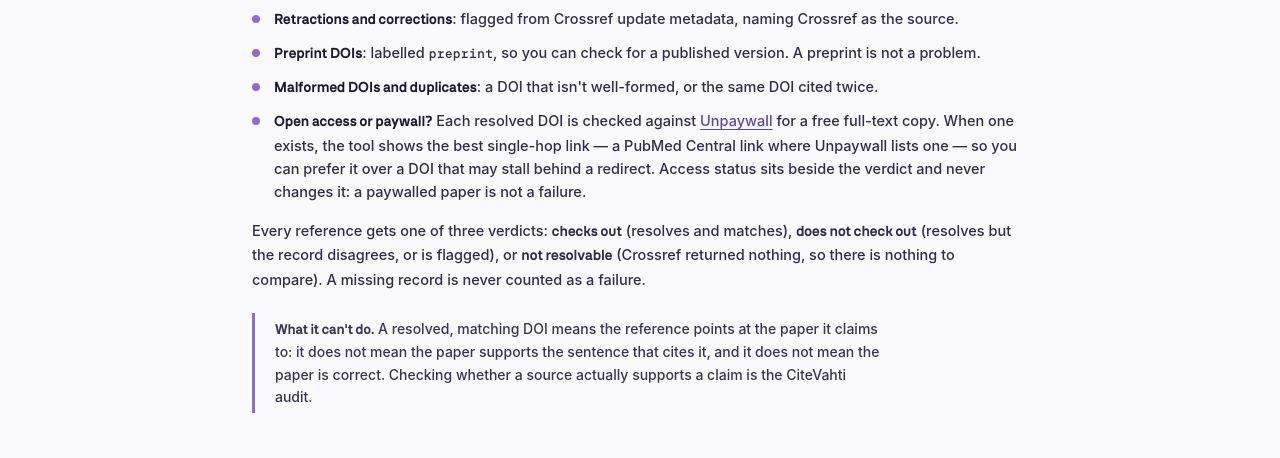
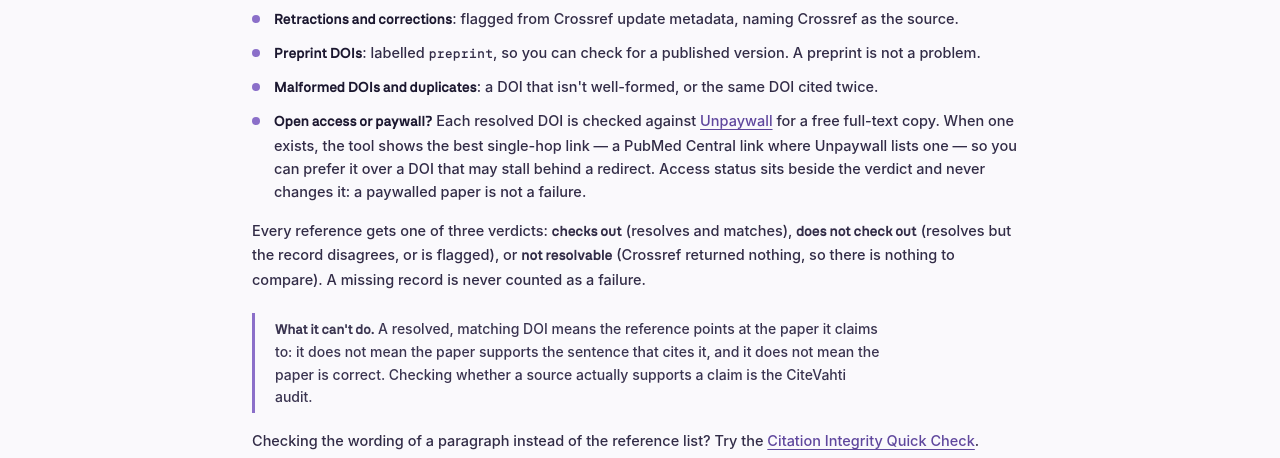
Before and after one commit to heidihelena/vahtian, a plain HTML site: page reference-check/index.html in a window 1280 px wide. Shown: the part 1149-1607 px from the top of the page. Drawn offline with Linux system fonts and the light colour scheme; a web font is replaced by a local one.

Commit message:
Cross-link the two free citation checks (M5) (#240)
reference-check (validates the reference list: DOIs, retractions, duplicates)
and citevahti/quick-check (flags manuscript-paragraph wording) are complementary
pre-submission checks that both funnel to CiteVahti, but didn't link each other.
Add a one-line cross-link on each so a user doing one finds the other.

(M3 — adding "related" links to the paid kit pages — is left as a funnel
decision: outbound links on a sales page can leak conversion, and the footer
already provides an exit. Founder's call.)

Co-authored-by: Claude Fable 5 <noreply@anthropic.com>

```diff
--- a/reference-check/index.html
+++ b/reference-check/index.html
@@ -204,6 +204,7 @@
     </ul>
     <p style="font-size:14.5px;color:#322c47;margin:16px 0 0">Every reference gets one of three verdicts: <b>checks out</b> (resolves and matches), <b>does not check out</b> (resolves but the record disagrees, or is flagged), or <b>not resolvable</b> (Crossref returned nothing, so there is nothing to compare). A missing record is never counted as a failure.</p>
     <div class="cant"><b>What it can't do.</b> A resolved, matching DOI means the reference points at the paper it claims to: it does not mean the paper supports the sentence that cites it, and it does not mean the paper is correct. Checking whether a source actually supports a claim is the CiteVahti audit.</div>
+    <p style="font-size:14.5px;color:#322c47;margin:16px 0 0">Checking the wording of a paragraph instead of the reference list? Try the <a href="/citevahti/quick-check/">Citation Integrity Quick Check</a>.</p>
   </section>
 </main>
 
```
Also changed, not shown: citevahti/quick-check/index.html (+1 -0 lines).
